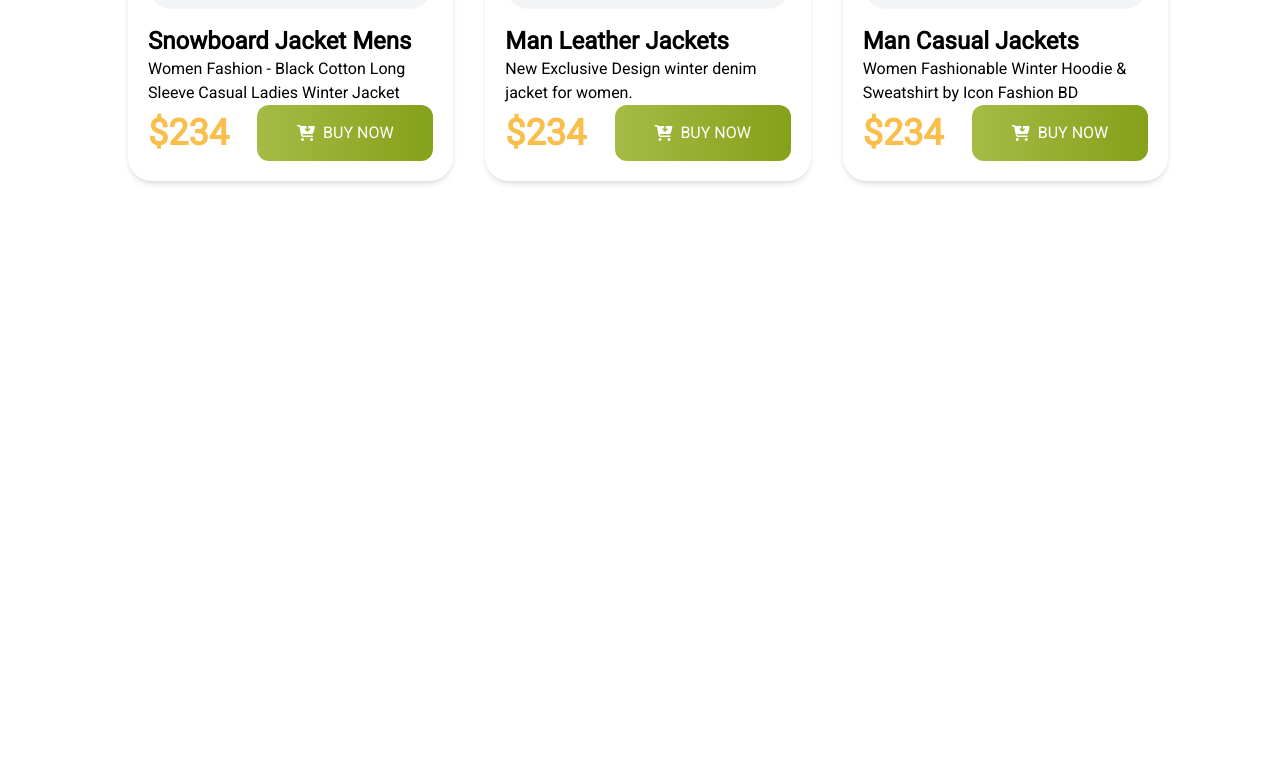
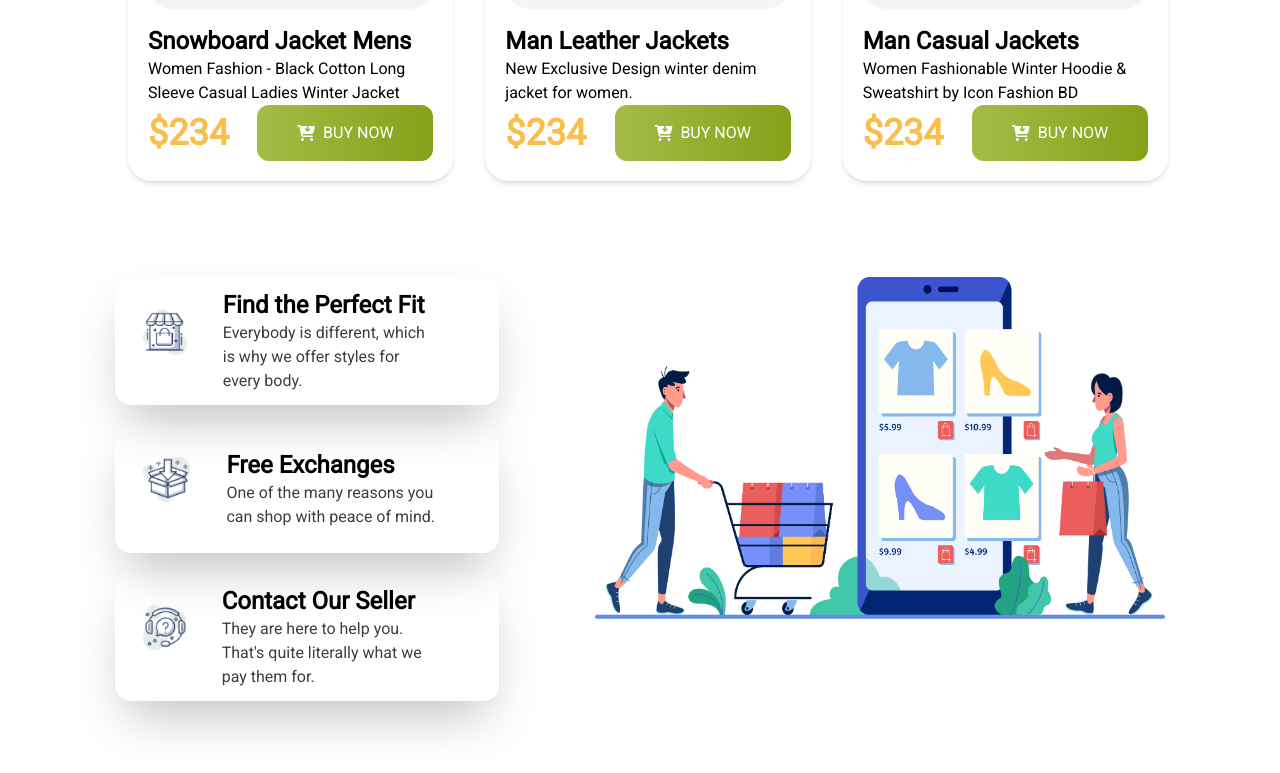
Before and after one commit to fatema-a5878/penguin-fashion-mart, a plain HTML site: page index.html in a window 1280 px wide. Shown: the part 1789-2562 px from the top of the page. Before the commit the page ends 2066 px from the top, so only its background shows below. Drawn offline with nearby package versions, Linux system fonts and the light colour scheme.

Commit message:
Services Section Complete

```diff
--- a/index.html
+++ b/index.html
@@ -181,6 +181,53 @@
             </div>
         </div>
         </section>
+        <!--2 Column Section -->
+        <section class="mb-24">
+            <div class="flex gap-24 justify-center">
+               <div>
+                 <!-- Row 1 -->
+            <div class="flex justify-center items-center w-96 h-32 rounded-2xl shadow-2xl mb-5">
+                <div class="w-28 h-28 pt-6 pl-7">
+                    <img src="./icons/house.png" alt="">
+                </div>
+                <div class="pl-9">
+                    <h3 class="primary-font text-2xl font-bold pt-5">Find the Perfect Fit</h3>
+                    <p class="primary-font text-base text-[#3E3E3E] pb-3.5 pr-16 pb-5">Everybody is different, which is why we
+                        offer styles for every body.
+                    </p>
+                </div>
+            </div>
+            <!-- Row 2 -->
+            <div class="flex justify-center items-center w-96 h-32 rounded-2xl shadow-2xl mb-5">
+                <div class="w-28 h-28 pt-6 pl-7">
+                    <img src="./icons/box.png" alt="">
+                </div>
+                <div class="pl-9">
+                    <h3 class="primary-font text-2xl font-bold pt-5">Free Exchanges</h3>
+                    <p class="primary-font text-base text-[#3E3E3E] pb-3.5 pr-16 pb-5">One of the many reasons you can shop
+                        with peace of mind.
+                    </p>
+                </div>
+            </div>
+            <!-- Row 3 -->
+            <div class="flex justify-center items-center w-96 h-32 rounded-2xl shadow-2xl mb-5">
+                <div class="w-28 h-28 pt-6 pl-7">
+                    <img src="./icons/question.png" alt="">
+                </div>
+                <div class="pl-9">
+                    <h3 class="primary-font text-2xl font-bold pt-5">Contact Our Seller</h3>
+                    <p class="primary-font text-base text-[#3E3E3E] pb-3.5 pr-16 pb-5">They are here to help you. That's quite
+                        literally what we pay them for.
+                    </p>
+                </div>
+            </div>
+               </div>
+            <!-- Column 2 -->
+            <div class=" h-96 column-sec">
+                <img src="./images/shopping.png" alt="">
+            </div>
+            </div>
+        </section>
     </main>
     <footer>
 
--- a/style.css
+++ b/style.css
@@ -29,3 +29,7 @@
 .woman{
     padding-left: 250px;
 }
+.column-sec > img{
+    width: 35.625rem;
+    height: 21.375rem;
+}
```
